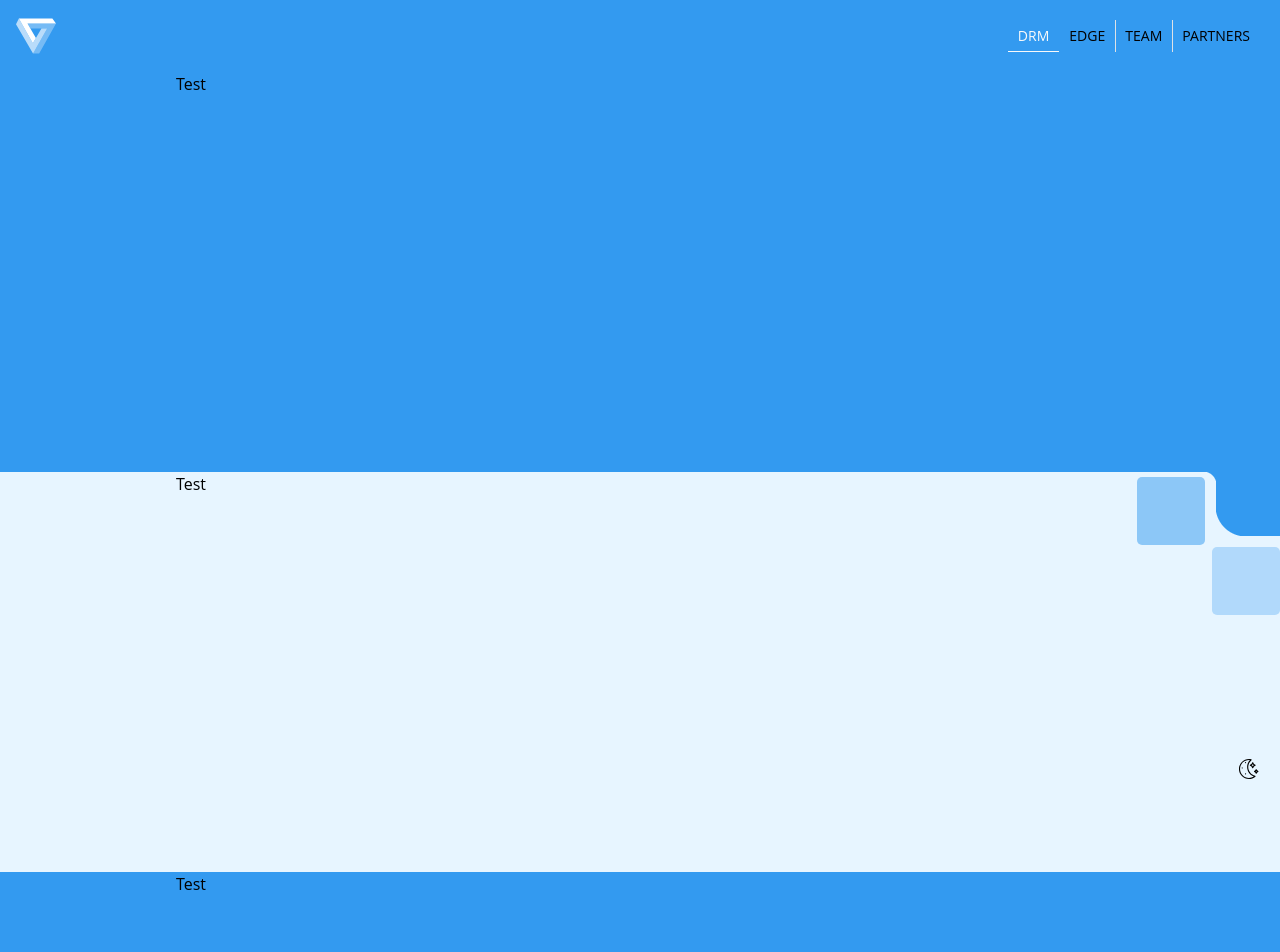
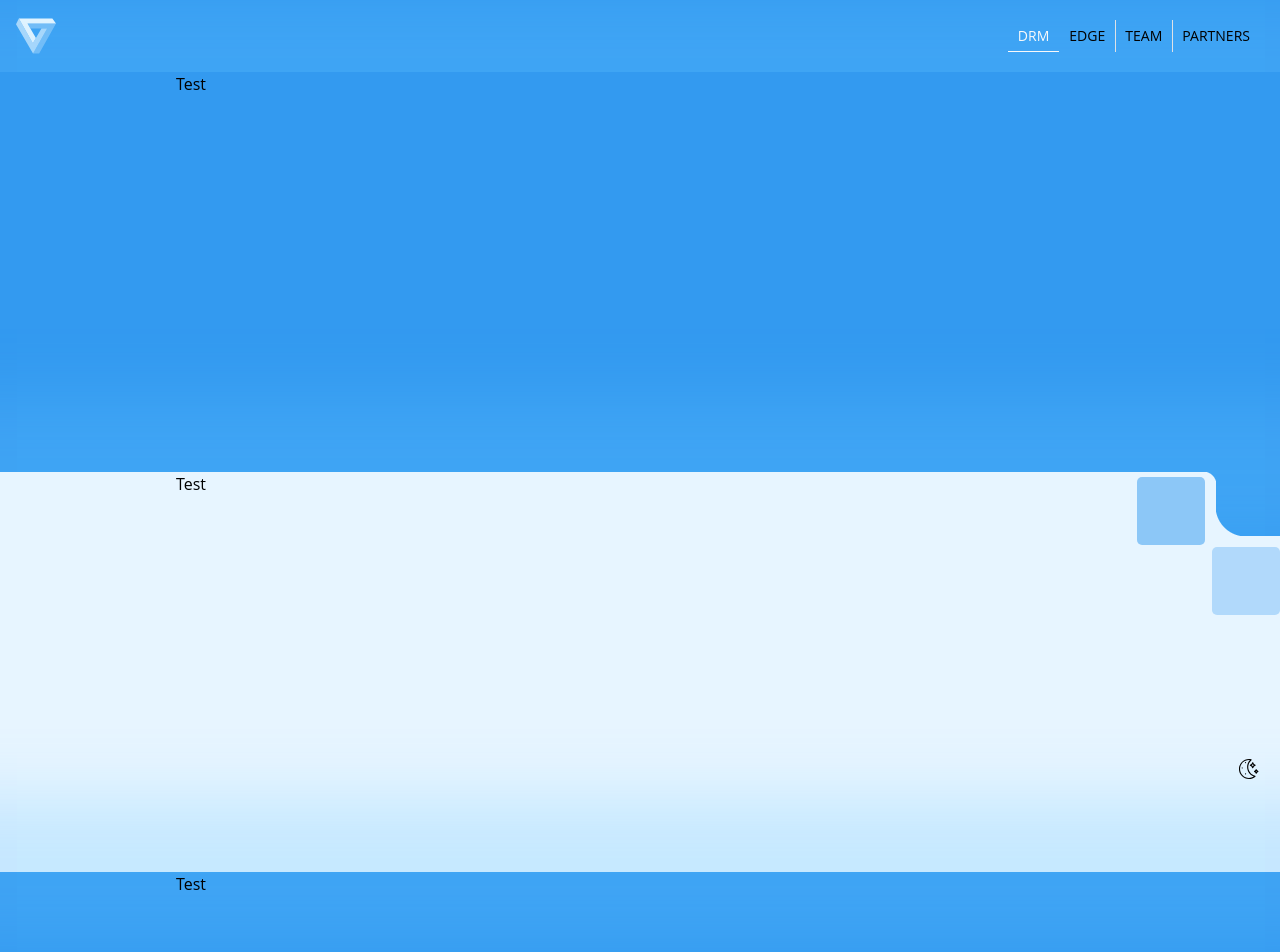
Before and after one commit to EmirDelicR/viv, a React (Vite) app: page / in a window 1280 px wide. Shown: the top 952 px of the page. Built offline with nearby package versions, Linux system fonts and the light colour scheme.

Commit message:
Add variables

```diff
--- a/src/UI/App.scss
+++ b/src/UI/App.scss
@@ -11,5 +11,5 @@ html {
 }
 
 body {
-  background-color: var(--mantine-color-blue-5);
+  background-color: var(--my-primary-color);
 }
--- a/src/UI/components/wrapper/Wrapper.scss
+++ b/src/UI/components/wrapper/Wrapper.scss
@@ -1,7 +1,7 @@
 @mixin pseudo-element {
   content: '';
   position: absolute;
-  background-color: #339af0;
+  background-color: var(--my-primary-color);
   border-radius: 5px;
   width: calc(var(--pillar-size) * 2);
   height: calc(var(--pillar-size) * 2);
@@ -18,6 +18,7 @@
 
   position: relative;
   min-height: 400px;
+  box-shadow: 0px 0px 60px 75px rgba(100, 193, 255, 0.25);
 
   &__top {
     background:
--- a/src/UI/themeProvider/ThemeProvider.tsx
+++ b/src/UI/themeProvider/ThemeProvider.tsx
@@ -1,5 +1,7 @@
 import {
+  CSSVariablesResolver,
   MantineProvider,
+  MantineTheme,
   createTheme,
   localStorageColorSchemeManager
 } from '@mantine/core';
@@ -12,11 +14,27 @@ const theme = createTheme({
   fontFamily: 'Open Sans, sans-serif'
 });
 
+const resolver: CSSVariablesResolver = (theme: MantineTheme) => ({
+  variables: {
+    '--my-primary-color': theme.colors.blue[5]
+  },
+  light: {
+    '--my-primary-color': theme.colors.blue[5]
+  },
+  dark: {
+    '--my-primary-color': theme.colors.blue[5]
+  }
+});
+
 export default function ThemeProvider({ children }: PropsWithChildren) {
   const colorSchemeManager = localStorageColorSchemeManager({ key: THEME_KEY });
 
   return (
-    <MantineProvider colorSchemeManager={colorSchemeManager} theme={theme}>
+    <MantineProvider
+      colorSchemeManager={colorSchemeManager}
+      theme={theme}
+      cssVariablesResolver={resolver}
+    >
       {children}
     </MantineProvider>
   );
```
